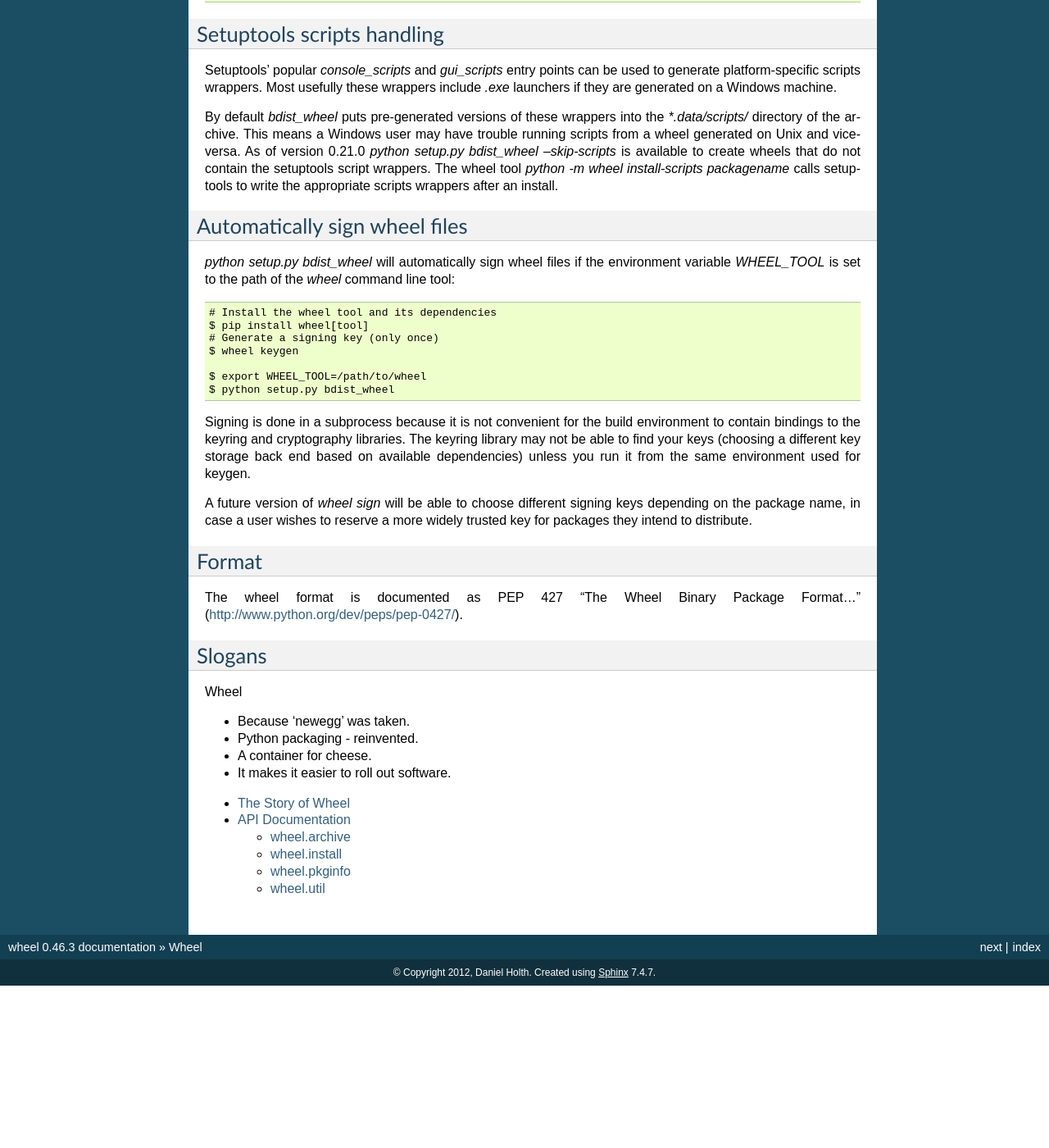
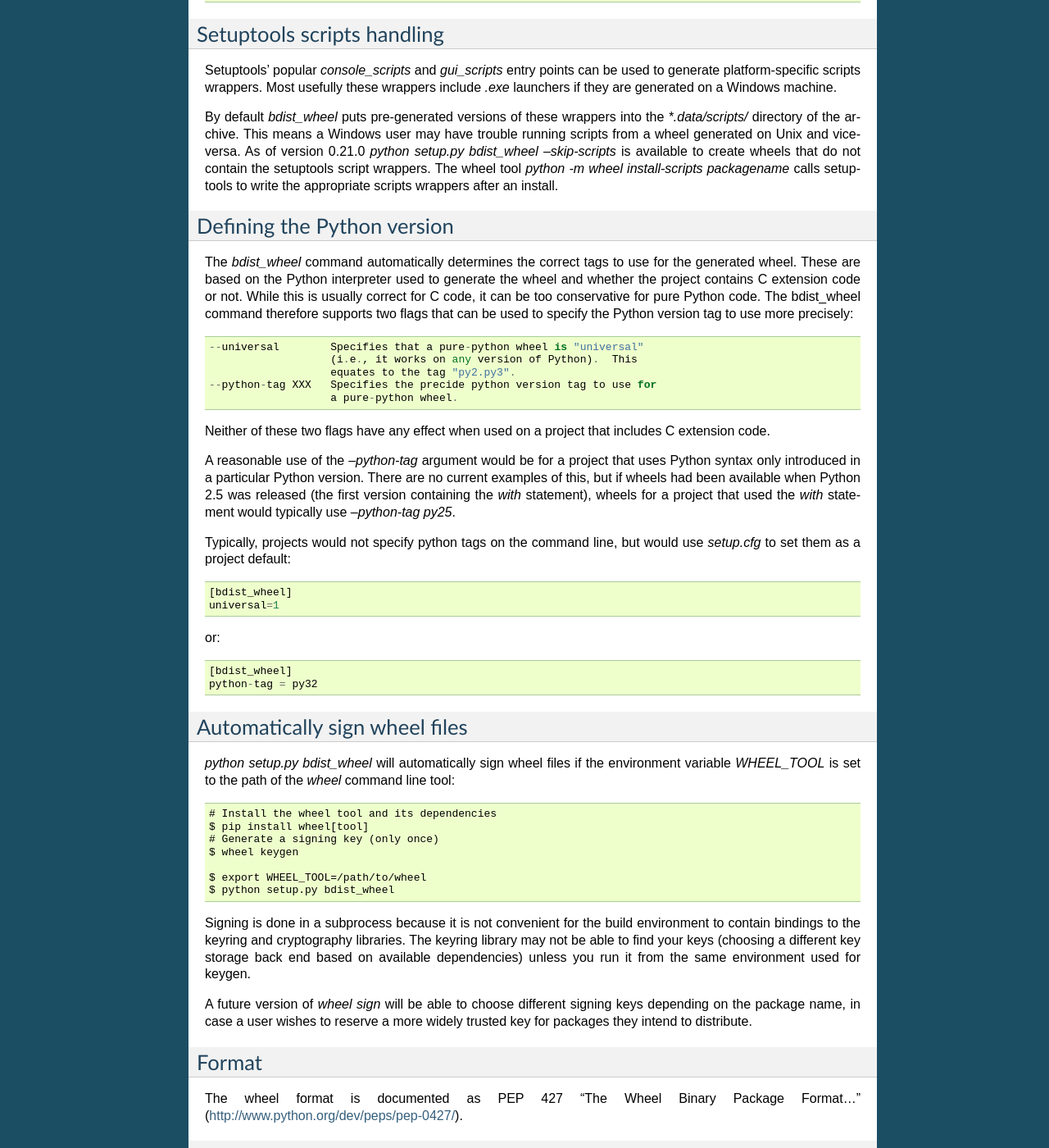
Before and after one commit to pypa/wheel, a Sphinx documentation site: the page built from docs/index.rst, in a window 1280 px wide and 1400 px high, scrolled down 1830 px. Shown: the whole window at 82% size. Built offline with Sphinx 7.4.7, drawn with Linux system fonts in a browser that asks for light colours; before the commit the page ends 3032 px from its top, so only the background shows below that; some of the changed text lies outside the part shown.

Commit message:
Updates following review comments (docs, setup.cfg)

```diff
--- a/docs/index.rst
+++ b/docs/index.rst
@@ -97,6 +97,43 @@ contain the setuptools script wrappers. The wheel tool `python -m wheel
 install-scripts packagename` calls setuptools to write the appropriate
 scripts wrappers after an install.
 
+Defining the Python version
+---------------------------
+
+The `bdist_wheel` command automatically determines the correct tags to use for
+the generated wheel.  These are based on the Python interpreter used to
+generate the wheel and whether the project contains C extension code or not.
+While this is usually correct for C code, it can be too conservative for pure
+Python code.  The bdist_wheel command therefore supports two flags that can be
+used to specify the Python version tag to use more precisely::
+
+    --universal        Specifies that a pure-python wheel is "universal"
+                       (i.e., it works on any version of Python).  This
+                       equates to the tag "py2.py3".
+    --python-tag XXX   Specifies the precide python version tag to use for
+                       a pure-python wheel.
+
+Neither of these two flags have any effect when used on a project that includes
+C extension code.
+
+A reasonable use of the `--python-tag` argument would be for a project that
+uses Python syntax only introduced in a particular Python version.  There are
+no current examples of this, but if wheels had been available when Python 2.5
+was released (the first version containing the `with` statement), wheels for a
+project that used the `with` statement would typically use `--python-tag py25`.
+
+Typically, projects would not specify python tags on the command line, but
+would use `setup.cfg` to set them as a project default::
+
+    [bdist_wheel]
+    universal=1
+
+or::
+
+    [bdist_wheel]
+    python-tag = py32
+
+
 Automatically sign wheel files
 ------------------------------
 
--- a/setup.cfg
+++ b/setup.cfg
@@ -13,6 +13,6 @@ requires-dist =
     ed25519ll; extra == 'faster-signatures'
 license-file = LICENSE.txt
 
-[wheel]
+[bdist_wheel]
 # use py2.py3 tag for pure-python dist:
 universal=1
```
Also changed, not shown: 1 other file.
